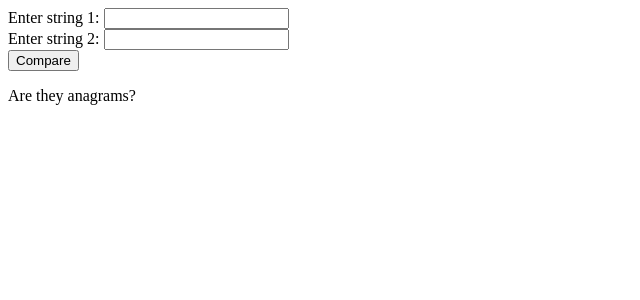
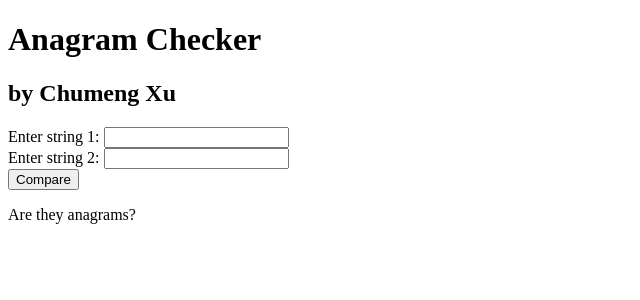
Before and after one commit to AltmerX/anagram-checker, a Flask app: page / in a window 1280 px wide. Shown: the top 300 px of the page, without its empty margins (0-640 px from the left). Run offline with Flask 2, Linux system fonts and the light colour scheme.

Commit message:
Fixed error.

```diff
--- a/templates/index.html
+++ b/templates/index.html
@@ -1,9 +1,11 @@
 <!DOCTYPE html>
 <html>
 <head>
-	<title>Anagram Checker</title>
+    <title>Anagram Checker</title>
 </head>
 <body>
+ <h1>Anagram Checker</h1>
+ <h2>by Chumeng Xu</h2>
  <form action = "." method = "POST">
     <div>
         <label for="str1">Enter string 1:</label>
@@ -17,6 +19,6 @@
         <button type="submit">Compare</button>
     </div>
   </form>
-   <p>Are they anagrams? {{AreAnagrams}}</p>
+   <p>Are they anagrams?</p><p id="output"> {{AreAnagrams}}</p>
 </body>
 </html>
```
